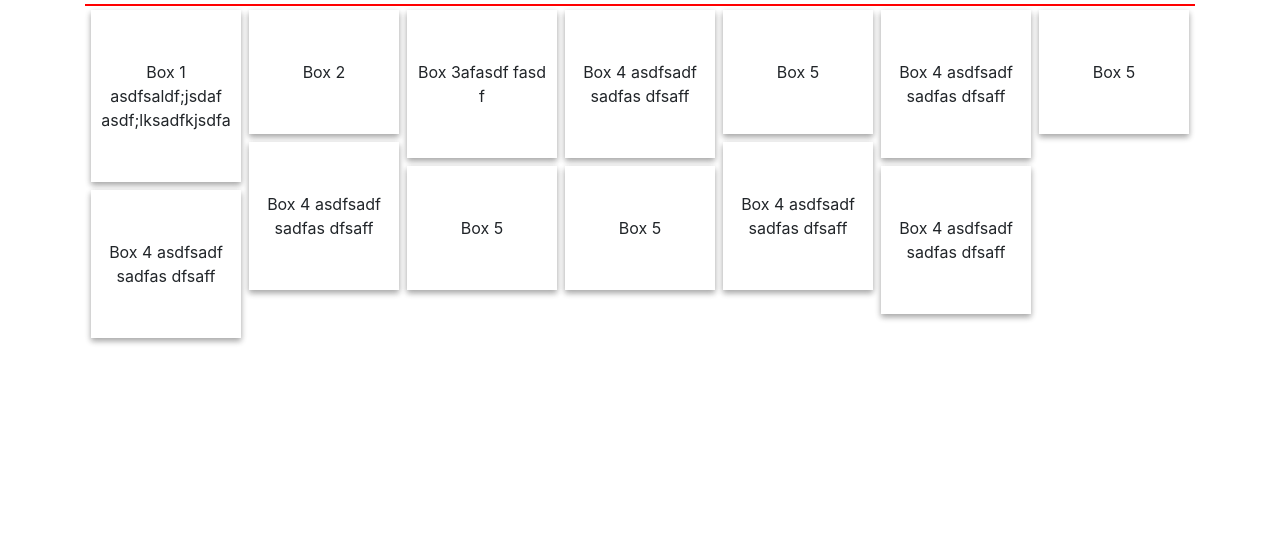
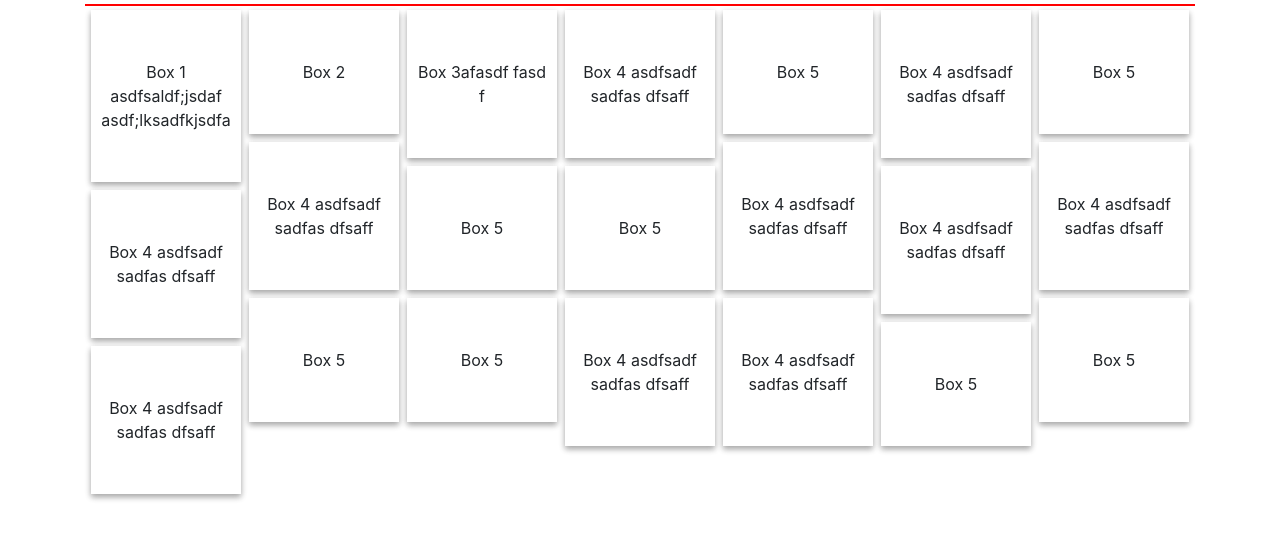
Before and after one commit to vikasFreelancer1913/jQuery-plugins, a plain HTML site: page box-arrangements/index.html in a window 1280 px wide. Shown: the part 48-586 px from the top of the page. Drawn offline with nearby package versions, Linux system fonts and the light colour scheme.

Commit message:
completed the box arrangement plugin

```diff
--- a/box-arrangements/index.html
+++ b/box-arrangements/index.html
@@ -51,6 +51,14 @@
           <li>Box 5</li>
           <li>Box 4 asdfsadf sadfas dfsaff</li>
           <li>Box 4 asdfsadf sadfas dfsaff</li>
+          <li>Box 4 asdfsadf sadfas dfsaff</li>
+          <li>Box 4 asdfsadf sadfas dfsaff</li>
+          <li>Box 5</li>
+          <li>Box 5</li>
+          <li>Box 4 asdfsadf sadfas dfsaff</li>
+          <li>Box 4 asdfsadf sadfas dfsaff</li>
+          <li>Box 5</li>
+          <li>Box 5</li>
         </ul>
       </div>
     </div>
```
